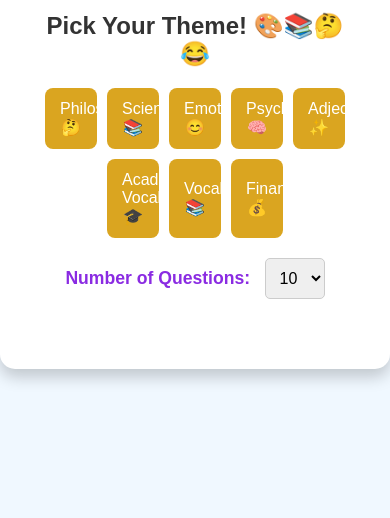
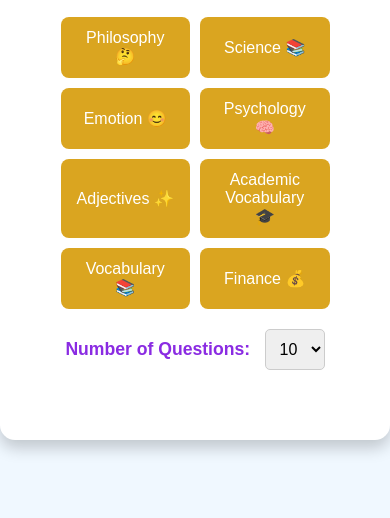
Before and after one commit to evanderq94/Word_Wizard, a plain HTML site: page WORD-WIZARD.html in a window 390 px wide. Shown: the part 326-844 px from the top of the page. Drawn offline with Linux system fonts and the light colour scheme.

Commit message:
Update WORD-WIZARD.html

```diff
--- a/WORD-WIZARD.html
+++ b/WORD-WIZARD.html
@@ -62,6 +62,13 @@
 
         .category-buttons button:hover {
             background-color: #ffd700; /* Gold */
+        }
+
+        /* Responsive adjustments for smaller screens */
+        @media (max-width: 600px) {
+            .category-buttons button {
+                width: calc(45% - 10px); /* Allow for two buttons per row on smaller screens */
+            }
         }
 
         .question-count-select {
```
